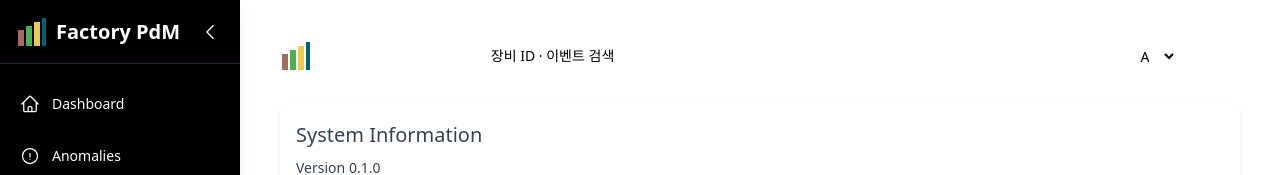
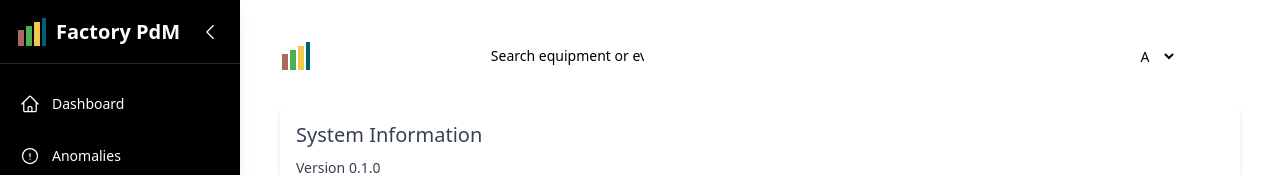
Before and after one commit to KSEB-FactoryPdM/KSEB_FactoryPdM, a Next.js app in the folder frontend/: page /settings in a window 1280 px wide. Shown: the top 175 px of the page. Built offline with nearby package versions, Linux system fonts and the light colour scheme; no server answers.

Commit message:
feat: localize search placeholder and handle search

```diff
--- a/frontend/src/components/Header.tsx
+++ b/frontend/src/components/Header.tsx
@@ -1,7 +1,8 @@
 'use client';
 import Image from 'next/image';
 import { BellIcon, UserCircleIcon, MagnifyingGlassIcon } from '@heroicons/react/24/outline';
-import { useEffect, useState } from 'react';
+import { useEffect, useState, FormEvent } from 'react';
+import { useRouter } from 'next/navigation';
 import { useAuthStore } from '@/store/useAuthStore';
 import ThemeToggle from './ThemeToggle';
 import LanguageSwitcher from './LanguageSwitcher';
@@ -21,6 +22,8 @@ export default function Header() {
     new Date().toLocaleString()
   );
   const [unread, setUnread] = useState<number>(0);
+  const [search, setSearch] = useState('');
+  const router = useRouter();
 
   useEffect(() => {
     const interval = setInterval(() => {
@@ -74,18 +77,28 @@ export default function Header() {
         </span>
       </div>
       <div className="flex-1 px-4">
-        <div className="relative w-full">
+        <form
+          className="relative w-full"
+          onSubmit={(e: FormEvent) => {
+            e.preventDefault();
+            if (search.trim()) {
+              router.push(`/search?query=${encodeURIComponent(search.trim())}`);
+            }
+          }}
+        >
           <MagnifyingGlassIcon
             className="w-5 h-5 absolute left-3 top-1/2 -translate-y-1/2 text-text-primary"
             aria-hidden="true"
           />
           <input
             type="text"
-            placeholder="장비 ID · 이벤트 검색"
-            aria-label="Search equipment and events"
+            value={search}
+            onChange={(e) => setSearch(e.target.value)}
+            placeholder={t('header.searchPlaceholder')}
+            aria-label={t('header.searchPlaceholder')}
             className="w-full bg-input-bg rounded-md py-2 pl-10 text-sm text-black placeholder:text-text-primary focus:outline-none focus:ring-2 focus:ring-primary-hover focus:ring-offset-2"
           />
-        </div>
+        </form>
       </div>
       <div className="flex items-center gap-4">
         <span className="text-sm" aria-label={t('header.datetime', { datetime: dateTime })}>
```
